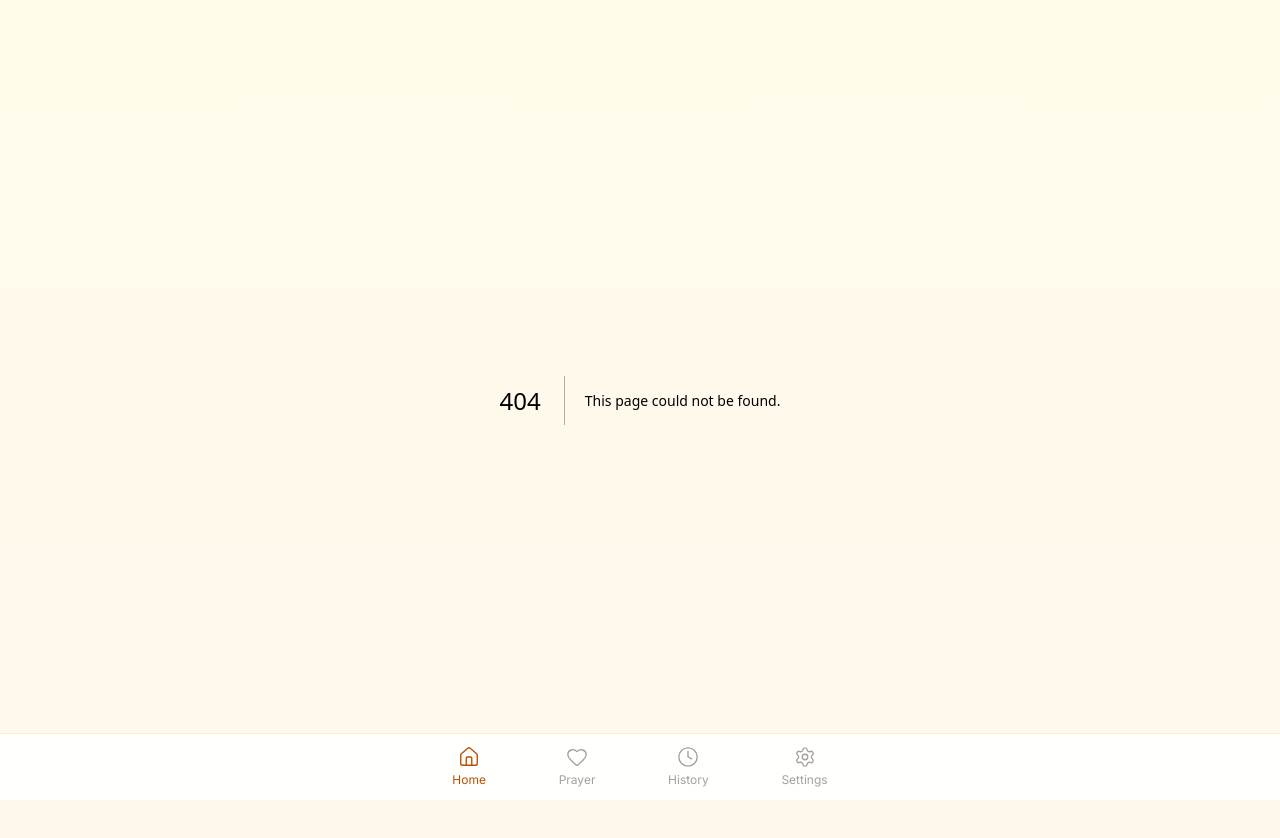
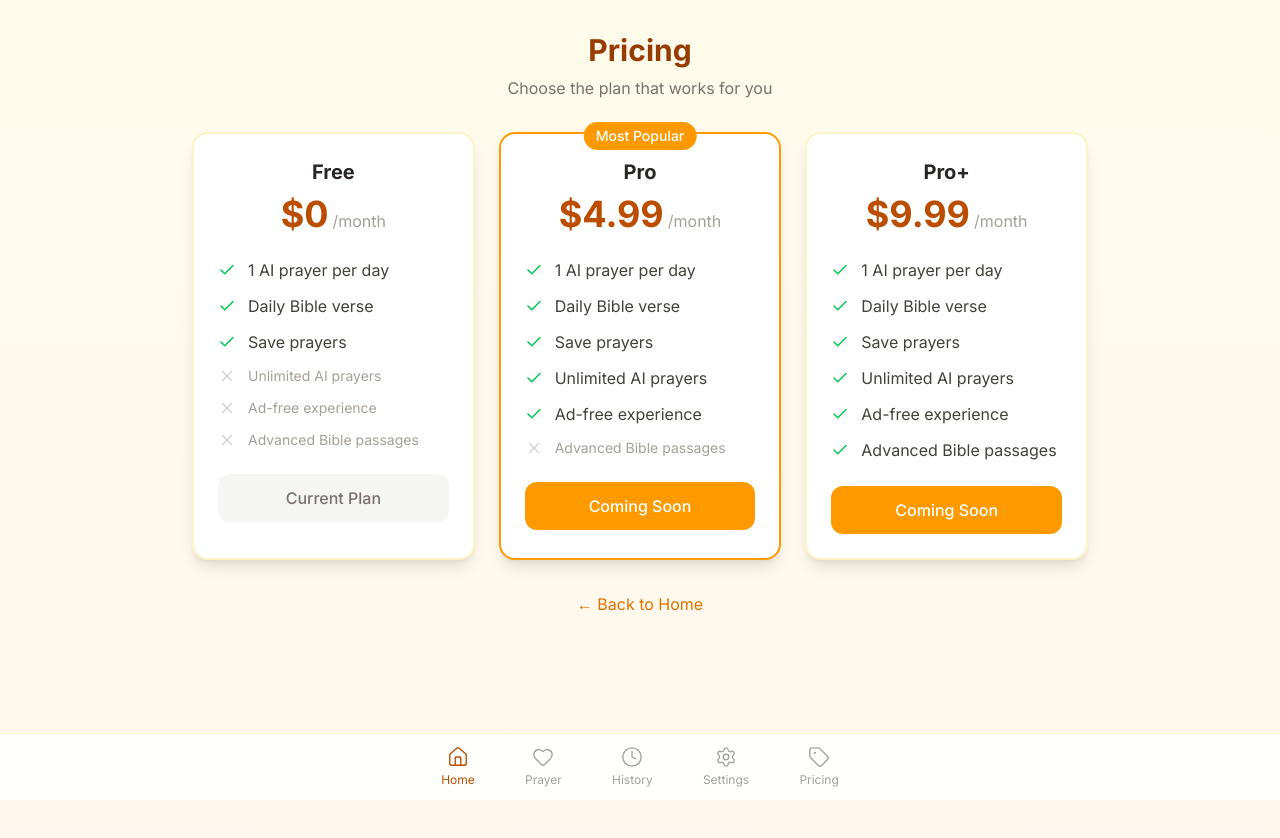
Before and after one commit to Sylvie-xinya/bible-prayer-app, a Next.js app: page /pricing in a window 1280 px wide. Before the commit this address had no page. Shown: the top 838 px of the page. Built offline with nearby package versions, Linux system fonts and the light colour scheme.

Commit message:
feat: 添加定价页面 - 三个价格方案展示

```diff
--- a/src/app/NavBar.tsx
+++ b/src/app/NavBar.tsx
@@ -1,7 +1,7 @@
 "use client";
 
 import Link from "next/link";
-import { Home, Heart, Clock, Settings } from "lucide-react";
+import { Home, Heart, Clock, Settings, Tag } from "lucide-react";
 import { useLanguage } from "@/i18n/LanguageContext";
 
 export default function NavBar() {
@@ -25,6 +25,10 @@ export default function NavBar() {
           <Settings size={22} strokeWidth={1.5} />
           <span className="text-xs">{t("nav.settings")}</span>
         </Link>
+        <Link href="/pricing" className="flex flex-col items-center gap-1 text-stone-400 hover:text-amber-700 transition-colors">
+          <Tag size={22} strokeWidth={1.5} />
+          <span className="text-xs">{t("nav.pricing")}</span>
+        </Link>
       </div>
     </nav>
   );
--- /dev/null
+++ b/src/app/pricing/page.tsx
@@ -0,0 +1,128 @@
+"use client";
+
+import { useLanguage } from "@/i18n/LanguageContext";
+import Link from "next/link";
+import { Check, X } from "lucide-react";
+
+export default function PricingPage() {
+  const { language, t } = useLanguage();
+
+  const plans = [
+    {
+      name: language === "zh" ? "免费版" : "Free",
+      price: "$0",
+      period: t("pricing.perMonth"),
+      features: [
+        { text: t("pricing.features.dailyPrayer"), included: true },
+        { text: t("pricing.features.dailyBible"), included: true },
+        { text: t("pricing.features.savePrayers"), included: true },
+        { text: t("pricing.features.unlimitedPrayers"), included: false },
+        { text: t("pricing.features.noAds"), included: false },
+        { text: t("pricing.features.advancedBible"), included: false },
+      ],
+      cta: "current",
+      popular: false,
+    },
+    {
+      name: language === "zh" ? "专业版" : "Pro",
+      price: "$4.99",
+      period: t("pricing.perMonth"),
+      features: [
+        { text: t("pricing.features.dailyPrayer"), included: true },
+        { text: t("pricing.features.dailyBible"), included: true },
+        { text: t("pricing.features.savePrayers"), included: true },
+        { text: t("pricing.features.unlimitedPrayers"), included: true },
+        { text: t("pricing.features.noAds"), included: true },
+        { text: t("pricing.features.advancedBible"), included: false },
+      ],
+      cta: "upgrade",
+      popular: true,
+    },
+    {
+      name: language === "zh" ? "高级版" : "Pro+",
+      price: "$9.99",
+      period: t("pricing.perMonth"),
+      features: [
+        { text: t("pricing.features.dailyPrayer"), included: true },
+        { text: t("pricing.features.dailyBible"), included: true },
+        { text: t("pricing.features.savePrayers"), included: true },
+        { text: t("pricing.features.unlimitedPrayers"), included: true },
+        { text: t("pricing.features.noAds"), included: true },
+        { text: t("pricing.features.advancedBible"), included: true },
+      ],
+      cta: "upgrade",
+      popular: false,
+    },
+  ];
+
+  return (
+    <div className="min-h-screen px-6 py-8">
+      <div className="max-w-4xl mx-auto space-y-8">
+        {/* 标题 */}
+        <div className="text-center space-y-2">
+          <h1 className="text-3xl font-bold text-amber-800">{t("pricing.title")}</h1>
+          <p className="text-stone-500">{t("pricing.subtitle")}</p>
+        </div>
+
+        {/* 价格卡片 */}
+        <div className="grid md:grid-cols-3 gap-6">
+          {plans.map((plan) => (
+            <div
+              key={plan.name}
+              className={`bg-white rounded-2xl p-6 shadow-lg border-2 ${
+                plan.popular ? "border-amber-500 relative" : "border-amber-100"
+              }`}
+            >
+              {plan.popular && (
+                <div className="absolute -top-3 left-1/2 -translate-x-1/2 bg-amber-500 text-white px-3 py-1 rounded-full text-sm font-medium">
+                  {t("pricing.mostPopular")}
+                </div>
+              )}
+
+              <div className="text-center mb-6">
+                <h3 className="text-xl font-bold text-stone-800">{plan.name}</h3>
+                <div className="mt-2 flex items-baseline justify-center gap-1">
+                  <span className="text-4xl font-bold text-amber-700">{plan.price}</span>
+                  <span className="text-stone-400">{plan.period}</span>
+                </div>
+              </div>
+
+              <ul className="space-y-3 mb-6">
+                {plan.features.map((feature, index) => (
+                  <li key={index} className="flex items-center gap-3">
+                    {feature.included ? (
+                      <Check size={18} className="text-green-500" />
+                    ) : (
+                      <X size={18} className="text-stone-300" />
+                    )}
+                    <span className={feature.included ? "text-stone-700" : "text-stone-400 text-sm"}>
+                      {feature.text}
+                    </span>
+                  </li>
+                ))}
+              </ul>
+
+              <button
+                className={`w-full py-3 rounded-xl font-medium transition-all ${
+                  plan.cta === "current"
+                    ? "bg-stone-100 text-stone-500 cursor-default"
+                    : "bg-amber-500 text-white hover:bg-amber-600"
+                }`}
+                disabled={plan.cta === "current"}
+              >
+                {plan.cta === "current" ? t("pricing.currentPlan") : t("pricing.upgrade")}
+              </button>
+            </div>
+          ))}
+        </div>
+
+        {/* 返回按钮 */}
+        <div className="text-center">
+          <Link href="/" className="text-amber-600 hover:underline">
+            ← {t("history.back")}
+          </Link>
+        </div>
+      </div>
+    </div>
+  );
+}
--- a/src/i18n/translations.ts
+++ b/src/i18n/translations.ts
@@ -5,6 +5,7 @@ export const translations = {
     prayer: { zh: "祷告", en: "Prayer" },
     history: { zh: "记录", en: "History" },
     settings: { zh: "设置", en: "Settings" },
+    pricing: { zh: "定价", en: "Pricing" },
   },
 
   // 首页
@@ -76,6 +77,27 @@ export const translations = {
     zh: { zh: "中文", en: "Chinese" },
     en: { zh: "英文", en: "English" },
   },
+
+  // 定价页
+  pricing: {
+    title: { zh: "定价", en: "Pricing" },
+    subtitle: { zh: "选择适合你的方案", en: "Choose the plan that works for you" },
+    free: { zh: "免费", en: "Free" },
+    pro: { zh: "专业版", en: "Pro" },
+    proPlus: { zh: "高级版", en: "Pro+" },
+    perMonth: { zh: "/月", en: "/month" },
+    currentPlan: { zh: "当前方案", en: "Current Plan" },
+    upgrade: { zh: "立即升级", en: "Coming Soon" },
+    mostPopular: { zh: "最受欢迎", en: "Most Popular" },
+    features: {
+      dailyPrayer: { zh: "每日1次AI祷告", en: "1 AI prayer per day" },
+      dailyBible: { zh: "每日圣经金句", en: "Daily Bible verse" },
+      savePrayers: { zh: "保存祷告记录", en: "Save prayers" },
+      unlimitedPrayers: { zh: "无限次AI祷告", en: "Unlimited AI prayers" },
+      noAds: { zh: "无广告", en: "Ad-free experience" },
+      advancedBible: { zh: "高级圣经经文", en: "Advanced Bible passages" },
+    },
+  },
 };
 
 export type Language = "zh" | "en";
```
